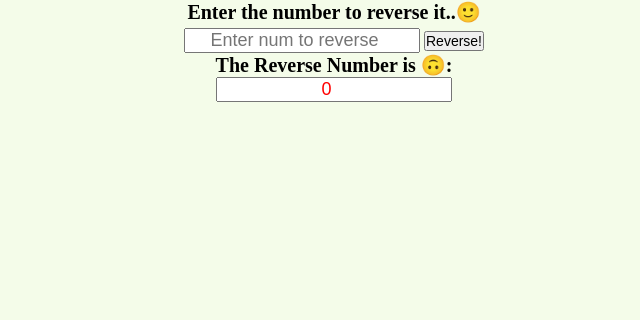
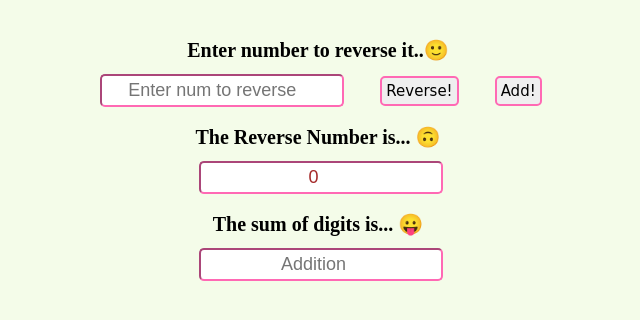
Before and after one commit to K1-ch/javascript, a plain HTML site: page NumberCalculation/index.html in a window 1280 px wide. Both pictures are taken after a click on the button "Reverse!". Shown: the whole page, without its empty margins (307-947 px from the left). Drawn offline with Linux system fonts and the light colour scheme.

Commit message:
Reverse Add
Signed-off-by: KiranChauhan <kc7563330@gmail.com>

```diff
--- a/NumberCalculation/Display.js
+++ b/NumberCalculation/Display.js
@@ -2,19 +2,42 @@ const answer = function () {
   const num = document.querySelector("input").value;
   return result(num);
 };
+
 const result = function (num) {
+  let string = "";
+  let sum = 0;
+
+  if (num < 0) {
+    string = "-";
+
+    num = Math.abs(num);
+  }
   var rem,
     rev = 0;
   while (num != 0) {
     rem = num % 10;
     rev = rev * 10 + rem;
+    sum = sum + rem;
     num = Math.floor(num / 10);
   }
-  return rev;
+
+  return [string + rev, sum];
 };
 
 document.querySelector(".btn1").addEventListener("click", function () {
-  console.log("btn is clicked");
   const val = answer();
-  document.querySelector(".output").value = val;
+  const val1 = val[0];
+  document.querySelector(".output1").value = val1;
+
+  if (val1 == document.querySelector("input").value) {
+    document.body.appendChild(document.createElement("p"));
+    document.querySelector("body p:last-child").id = "jstext";
+    document.querySelector("#jstext").innerHTML =
+      "It is a palindrome number🎉🎉";
+  }
 });
+document.querySelector(".btn2").addEventListener("click", function () {
+  const val = answer();
+  val2 = val[1];
+  document.querySelector(".output2").value = val2;
+});
--- a/NumberCalculation/index.html
+++ b/NumberCalculation/index.html
@@ -5,15 +5,19 @@
     <meta http-equiv="X-UA-Compatible" content="IE=edge" />
     <meta name="viewport" content="width=device-width, initial-scale=1.0" />
     <link href="style.css" rel="stylesheet" />
-    <title>Calculate WebPage</title>
+    <title>Calculation</title>
   </head>
   <body>
-    <h1>Enter the number to reverse it..🙂</h1>
-    <div>
-      <input class="reverse" type="number" placeholder="Enter num to reverse" />
-      <button class="btn1">Reverse!</button></br>
-      <h2>The Reverse Number is 🙃:</h2>
-      <input class="output" type="number" />
+
+    <div >
+      <h1>Enter number to reverse it..🙂</h1>
+      <input class="rev" type="number" placeholder="Enter num to reverse " />
+      <button class="btn1">Reverse!</button>
+      <button class="btn2">Add!</button></br>
+      <h2>The Reverse Number is... 🙃</h2>
+      <input class="output1" type="number" placeholder="Reverse"/></br>
+      <h3>The sum of digits is... 😛</h3>
+      <input class="output2" type="number" placeholder="Addition" /></br>
     </div>
   </body>
   <script src="Display.js"></script>
--- a/NumberCalculation/style.css
+++ b/NumberCalculation/style.css
@@ -1,22 +1,28 @@
 * {
-  padding: 0;
-  margin: 0;
+  padding: 4px;
+  margin: 4px;
   box-sizing: border-box;
+  border-radius: 5px;
+  border-color: hotpink;
+  text-align: justify;
 }
 
 body {
   background-color: rgb(244, 252, 233);
-  padding-left: 2px;
 }
 
 h1,
-h2 {
+h2,
+h3 {
   color: black;
   font-size: 20px;
   text-align: center;
+  padding-top: 10px;
+  padding-right: 10px;
 }
 
-.reverse {
+
+.rev {
   color: black;
   font-size: 18px;
   text-align: center;
@@ -24,17 +30,28 @@ h2 {
 
 div {
   text-align: center;
-  margin: 2px;
-  padding: 2px;
+  margin-right: 28px;
 }
 
-.btn1 {
-  font-size: 14px;
+.btn1,
+.btn2 {
+  font-size: 15px;
+  font-family: cursive;
+  margin-left: 28px;
+  border-style: solid;
 }
 
-.output {
-  color: red;
+.output1,
+.output2 {
+  color: brown;
   font-family: Arial, Helvetica, sans-serif;
   text-align: center;
   font-size: 18px;
 }
+
+#jstext {
+  background-color: lightgreen;
+  text-align: center;
+  font-size: 18px;
+  color: black;
+}
```
Also changed, not shown: 1 other file.
